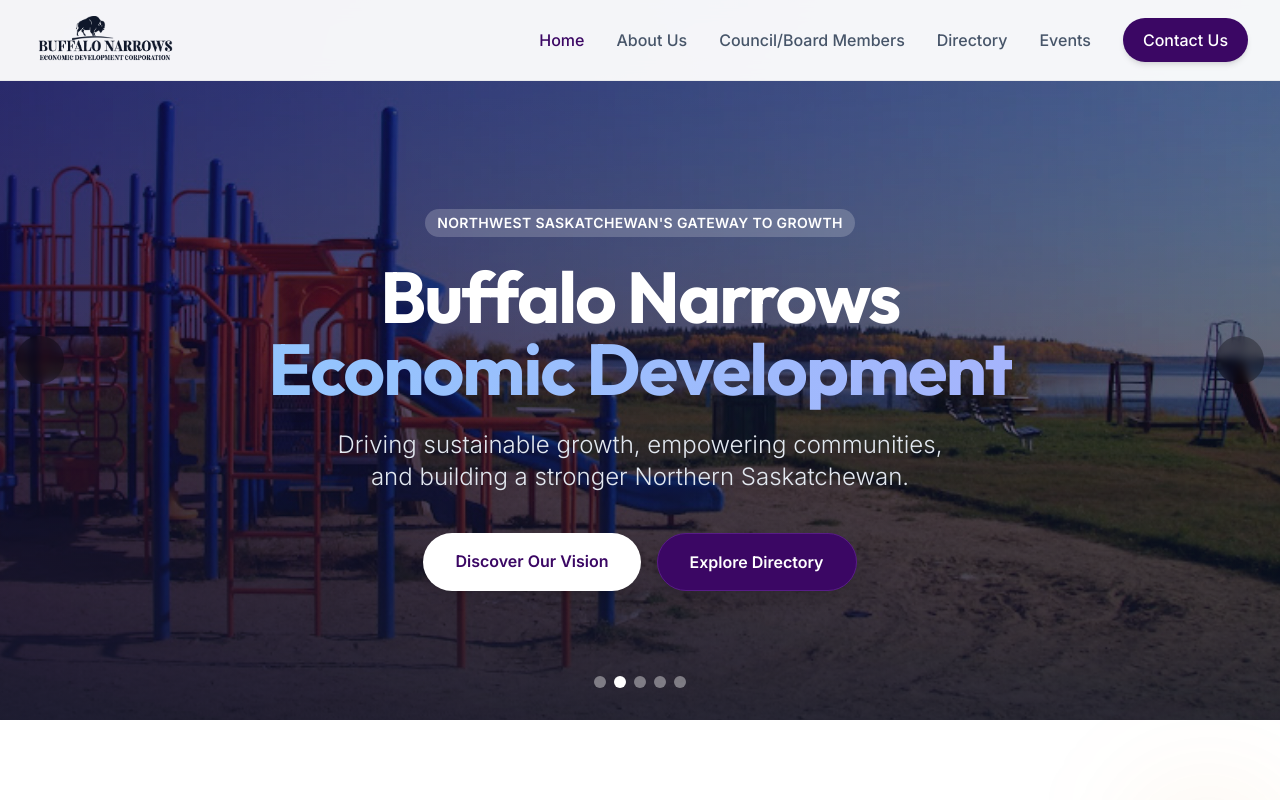
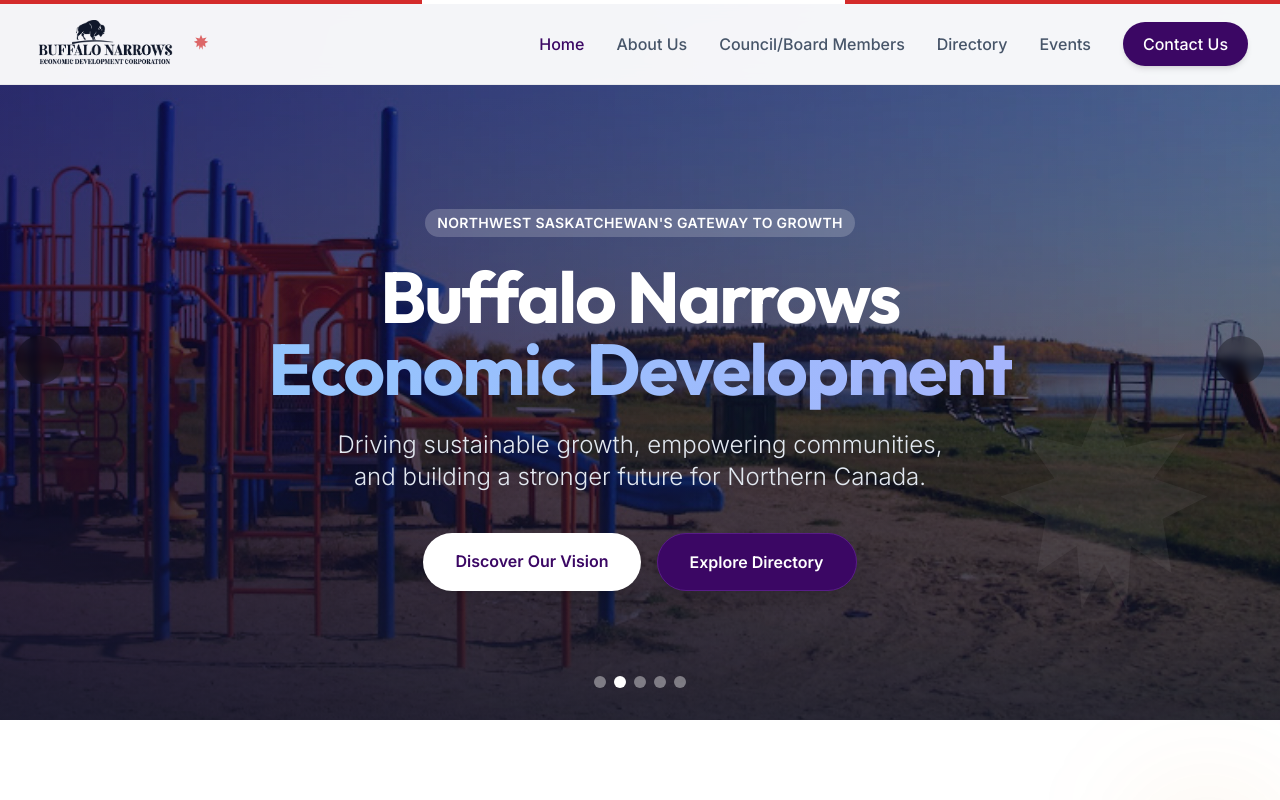
Before and after one commit to techdeft/bufallo, a Vue app: page / in a window 1280 px wide. Shown: the top 800 px of the page. Built offline with nearby package versions, Linux system fonts and the light colour scheme; some icons are missing.

Commit message:
Add Canadian touch: maple leaf accents, Canada red stripe, Proudly Canadian badge, hero watermark

```diff
--- a/src/components/Footer.vue
+++ b/src/components/Footer.vue
@@ -1,13 +1,27 @@
 <template>
     <!-- Footer -->
-    <footer class="bg-slate-900 text-slate-300 py-16 border-t border-slate-800 mt-auto">
-        <div class="max-w-7xl mx-auto px-4 sm:px-6 lg:px-8">
+    <footer class="bg-slate-900 text-slate-300 py-16 border-t border-slate-800 mt-auto relative overflow-hidden">
+
+        <!-- Maple leaf watermark -->
+        <svg class="maple-watermark right-0 top-0 w-96 h-96 -translate-y-16 translate-x-24" xmlns="http://www.w3.org/2000/svg" viewBox="0 0 512 512" fill="white" aria-hidden="true">
+            <path d="M256 16l-40 96-104-24 56 80-96 32 80 40-16 96 72-48 8 112 40-80 40 80 8-112 72 48-16-96 80-40-96-32 56-80-104 24z"/>
+        </svg>
+
+        <div class="max-w-7xl mx-auto px-4 sm:px-6 lg:px-8 relative z-10">
             <div class="grid md:grid-cols-4 gap-12">
                 <div class="col-span-1 md:col-span-2">
-                    <router-link to="/" class="flex items-center gap-2 mb-6">
-                        <!-- <i class="ph ph-buildings text-3xl text-white"></i> -->
+                    <router-link to="/" class="flex items-center gap-3 mb-4">
                         <span class="font-heading font-bold text-2xl text-white">BNEDC</span>
+                        <!-- Proudly Canadian badge -->
+                        <span class="canada-badge inline-flex items-center gap-1.5 bg-canada/10 border border-canada/30 text-canada-light text-xs font-bold px-2.5 py-1 rounded-full">
+                            <svg xmlns="http://www.w3.org/2000/svg" viewBox="0 0 512 512" class="w-3 h-3" fill="currentColor"><path d="M256 16l-40 96-104-24 56 80-96 32 80 40-16 96 72-48 8 112 40-80 40 80 8-112 72 48-16-96 80-40-96-32 56-80-104 24z"/></svg>
+                            Proudly Canadian
+                        </span>
                     </router-link>
+                    <p class="text-slate-400 text-sm mb-2 flex items-center gap-1.5">
+                        <svg xmlns="http://www.w3.org/2000/svg" viewBox="0 0 512 512" class="w-3.5 h-3.5 text-canada flex-shrink-0" fill="#D42B2B"><path d="M256 16l-40 96-104-24 56 80-96 32 80 40-16 96 72-48 8 112 40-80 40 80 8-112 72 48-16-96 80-40-96-32 56-80-104 24z"/></svg>
+                        Buffalo Narrows, Saskatchewan, Canada
+                    </p>
                     <p class="mb-6 max-w-md text-slate-400">
                         Buffalo Narrows Economic Development Corporation. Fostering economic self-sufficiency and empowering our northern community.
                     </p>
@@ -36,7 +50,7 @@
                     <ul class="space-y-4">
                         <li class="flex items-start gap-3">
                             <i class="ph ph-map-pin text-xl text-primary-light mt-0.5"></i>
-                            <span>1491 pederson Avenue,<br>Buffalo Narrows, SK S0M 0J0</span>
+                            <span>1491 Pederson Avenue,<br>Buffalo Narrows, SK S0M 0J0<br><span class="text-canada-light text-xs font-semibold">Saskatchewan, Canada</span></span>
                         </li>
                         <li class="flex items-center gap-3">
                             <i class="ph ph-phone text-xl text-primary-light"></i>
@@ -50,7 +64,10 @@
                 </div>
             </div>
 
-            <div class="border-t border-slate-800 mt-12 pt-8 flex flex-col md:flex-row justify-between items-center text-sm text-slate-500">
+            <!-- Canadian flag stripe divider -->
+            <div class="mt-12 mb-6 h-px bg-gradient-to-r from-canada via-slate-700 to-canada opacity-40"></div>
+
+            <div class="flex flex-col md:flex-row justify-between items-center text-sm text-slate-500">
                 <p>&copy; 2026 Buffalo Narrows Economic Development Corporation. All rights reserved.</p>
                 <p class="mt-2 md:mt-0 italic">"Cherishing Our Heritage, Respecting Our Land, Building Our Future"</p>
             </div>
--- a/src/components/NavBar.vue
+++ b/src/components/NavBar.vue
@@ -1,13 +1,17 @@
 <template>
     <!-- Navigation -->
-    <nav class="fixed w-full z-50 glass-nav transition-all duration-300">
+    <nav class="fixed w-full z-50 glass-nav transition-all duration-300 canada-stripe">
         <div class="max-w-7xl mx-auto px-4 sm:px-6 lg:px-8">
             <div class="flex justify-between h-20 items-center">
                 <!-- Logo -->
-                <div class="flex-shrink-0 flex items-center">
-                    <router-link to="/">
+                <div class="flex-shrink-0 flex items-center gap-3">
+                    <router-link to="/" class="flex items-center gap-2">
                         <img src="/images/logo.png" alt="BNEDC Logo" class="h-12 w-auto object-contain">
                     </router-link>
+                    <!-- Canadian maple leaf accent -->
+                    <svg xmlns="http://www.w3.org/2000/svg" viewBox="0 0 512 512" class="h-5 w-5 text-canada flex-shrink-0 opacity-70" fill="#D42B2B" aria-label="Canadian maple leaf">
+                        <path d="M256 16l-40 96-104-24 56 80-96 32 80 40-16 96 72-48 8 112 40-80 40 80 8-112 72 48-16-96 80-40-96-32 56-80-104 24z"/>
+                    </svg>
                 </div>
 
                 <!-- Desktop Menu -->
--- a/src/style.css
+++ b/src/style.css
@@ -57,3 +57,29 @@
     -ms-overflow-style: none;
     scrollbar-width: none;
 }
+
+/* Canadian red stripe at very top of page */
+.canada-stripe::before {
+    content: '';
+    display: block;
+    width: 100%;
+    height: 4px;
+    background: linear-gradient(to right, #D42B2B 0%, #D42B2B 33%, #ffffff 33%, #ffffff 66%, #D42B2B 66%, #D42B2B 100%);
+}
+
+/* Maple leaf watermark */
+.maple-watermark {
+    position: absolute;
+    opacity: 0.04;
+    pointer-events: none;
+    user-select: none;
+}
+
+/* Canada badge pulse */
+@keyframes canada-pulse {
+    0%, 100% { box-shadow: 0 0 0 0 rgba(212,43,43,0.4); }
+    50% { box-shadow: 0 0 0 6px rgba(212,43,43,0); }
+}
+.canada-badge {
+    animation: canada-pulse 2.5s ease-in-out infinite;
+}
--- a/src/views/Home.vue
+++ b/src/views/Home.vue
@@ -121,6 +121,13 @@
             </div>
         </div>
 
+        <!-- Maple leaf watermark overlay on hero -->
+        <div class="absolute bottom-12 right-8 z-5 pointer-events-none" aria-hidden="true">
+            <svg xmlns="http://www.w3.org/2000/svg" viewBox="0 0 512 512" class="w-48 h-48 md:w-72 md:h-72 text-white opacity-5" fill="currentColor">
+                <path d="M256 16l-40 96-104-24 56 80-96 32 80 40-16 96 72-48 8 112 40-80 40 80 8-112 72 48-16-96 80-40-96-32 56-80-104 24z"/>
+            </svg>
+        </div>
+
         <!-- Carousel Content Overlay -->
         <div class="relative z-10 max-w-7xl mx-auto px-4 sm:px-6 lg:px-8 text-center text-white w-full pointer-events-none">
             <span class="inline-block py-1 px-3 rounded-full bg-white/20 backdrop-blur-md text-white text-sm font-semibold tracking-wide uppercase mb-6 reveal pointer-events-auto">
@@ -130,7 +137,7 @@
                 Buffalo Narrows <br/><span class="text-transparent bg-clip-text bg-gradient-to-r from-blue-300 to-indigo-300">Economic Development</span>
             </h1>
             <p class="mt-4 text-xl md:text-2xl text-slate-200 max-w-3xl mx-auto mb-10 font-light reveal reveal-delay-2 text-balance">
-                Driving sustainable growth, empowering communities, and building a stronger Northern Saskatchewan.
+                Driving sustainable growth, empowering communities, and building a stronger future for Northern Canada.
             </p>
             <div class="flex flex-col sm:flex-row justify-center gap-4 reveal reveal-delay-3 pointer-events-auto">
                 <router-link to="/about" class="px-8 py-4 rounded-full bg-white text-primary font-semibold hover:bg-slate-100 transition-all shadow-lg hover:shadow-xl">
--- a/tailwind.config.js
+++ b/tailwind.config.js
@@ -14,6 +14,11 @@
         },
         secondary: {
             DEFAULT: '#d97706',
+        },
+        canada: {
+            DEFAULT: '#D42B2B',
+            dark: '#a81e1e',
+            light: '#f87171',
         }
       },
       fontFamily: {
```
